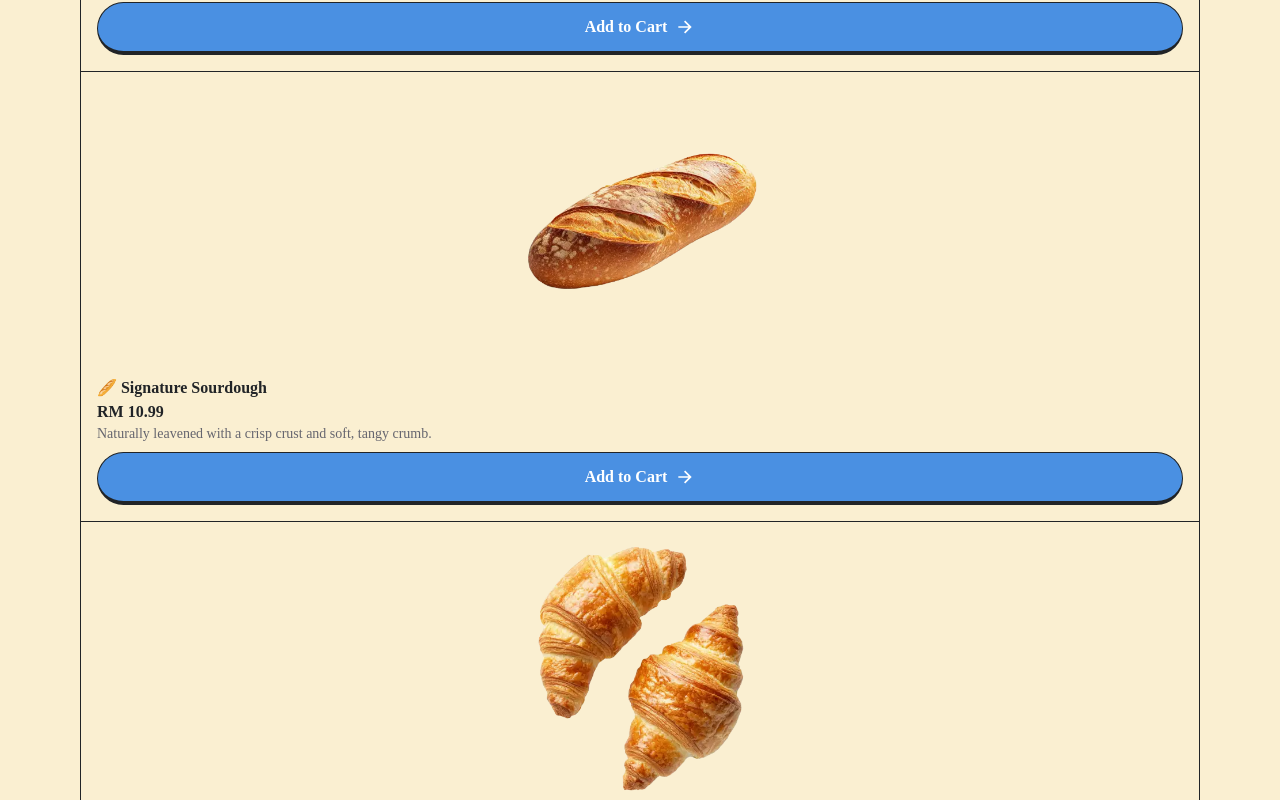
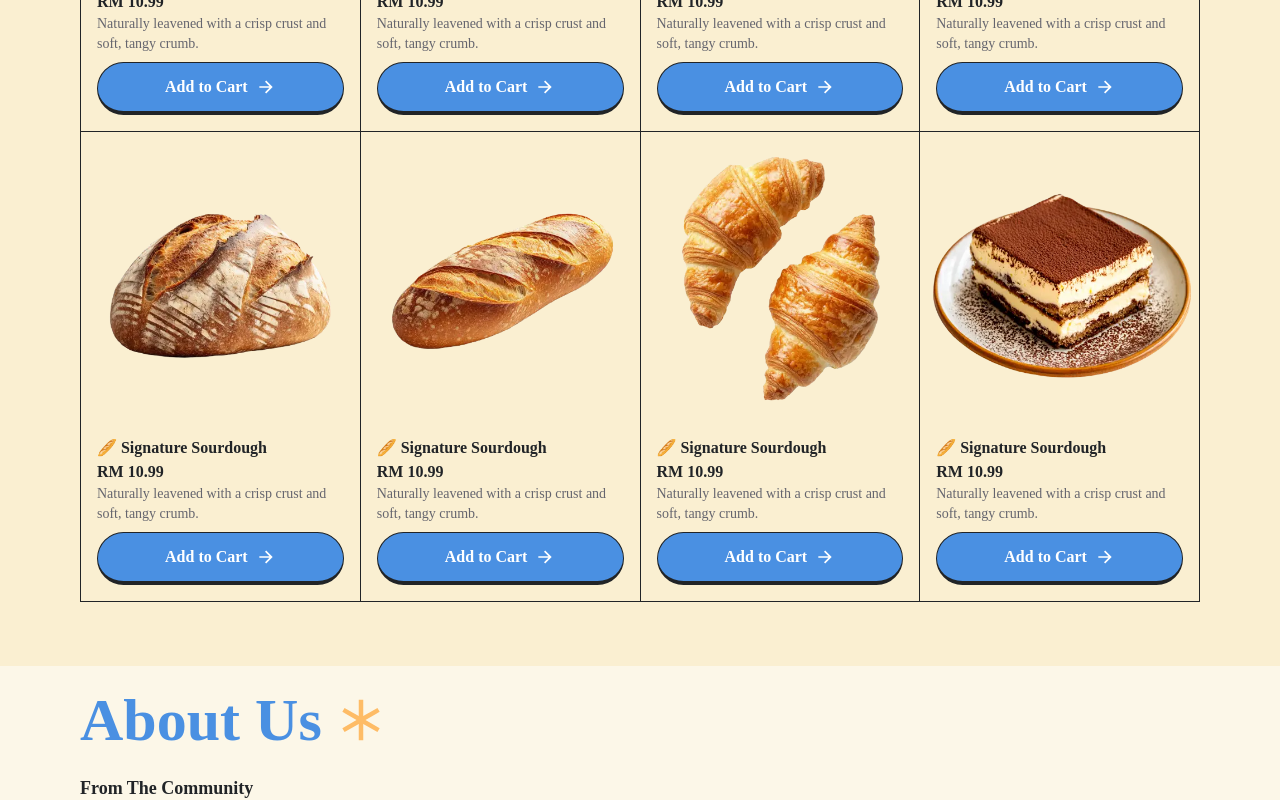
Before and after one commit to primaxoft/dummy-goldencrumb, a Next.js app: page / in a window 1280 px wide. Shown: the part 1320-2120 px from the top of the page. Built offline with nearby package versions, Linux system fonts and the light colour scheme.

Commit message:
feat: section 2 responsive

```diff
--- a/app/Section1.tsx
+++ b/app/Section1.tsx
@@ -2,7 +2,7 @@ import { RiArrowRightLine } from '@remixicon/react';
 
 export default function Section1() {
   return (
-    <section className="max-container flex flex-col gap-12 py-6 sm:py-12 md:flex-row md:gap-16">
+    <section className="max-container flex flex-col gap-12 py-6 sm:py-12 lg:flex-row lg:gap-16">
       <div className="flex flex-col gap-12 md:justify-between">
         <div className="flex flex-col gap-12">
           <div className="flex flex-col gap-4">
@@ -39,7 +39,7 @@ export default function Section1() {
           Baked by the best
         </div>
       </div>
-      <img src="/images/curry-puff.webp" alt="Curry puff" className="rounded-3xl md:max-w-[31.25rem]" />
+      <img src="/images/curry-puff.webp" alt="Curry puff" className="rounded-3xl md:max-w-[31.25rem] md:self-center" />
     </section>
   );
 }
--- a/app/Section2.tsx
+++ b/app/Section2.tsx
@@ -3,7 +3,7 @@ import { RiArrowRightLine } from '@remixicon/react';
 export default function Section2() {
   return (
     <div className="bg-primary-100">
-      <section className="max-container flex flex-col gap-8 py-6">
+      <section className="max-container flex flex-col gap-8 py-6 sm:py-16">
         <div className="flex flex-col gap-4">
           <h2 className="text-5xl leading-[3.25rem] font-bold">Baked Fresh, Loved Always</h2>
           <p className="text-justify text-lg leading-[1.5rem] font-bold text-neutral-800">
@@ -11,7 +11,7 @@ export default function Section2() {
             handcrafted with care and passion. Take a peek at our signature bakes — made fresh every day, just for you.
           </p>
         </div>
-        <ul className="bg-foreground grid grid-cols-1 gap-px p-px">
+        <ul className="bg-foreground grid grid-cols-1 gap-px p-px sm:grid-cols-2 md:grid-cols-3 lg:grid-cols-4">
           <li className="bg-primary-100 flex flex-col">
             <div className="flex items-center justify-center">
               <img src="/images/product1.webp" alt="Product 1" className="h-72 w-72 rounded-3xl" />
@@ -28,7 +28,7 @@ export default function Section2() {
               </button>
             </div>
           </li>
-          <div className="bg-primary-100 flex flex-col">
+          <li className="bg-primary-100 flex flex-col">
             <div className="flex items-center justify-center">
               <img src="/images/product2.webp" alt="Product 2" className="h-72 w-72 rounded-3xl" />
             </div>
@@ -43,8 +43,8 @@ export default function Section2() {
                 <RiArrowRightLine size={20} />
               </button>
             </div>
-          </div>
-          <div className="bg-primary-100 flex flex-col">
+          </li>
+          <li className="bg-primary-100 flex flex-col">
             <div className="flex items-center justify-center">
               <img src="/images/product3.webp" alt="Product 3" className="h-72 w-72 rounded-3xl" />
             </div>
@@ -59,8 +59,8 @@ export default function Section2() {
                 <RiArrowRightLine size={20} />
               </button>
             </div>
-          </div>
-          <div className="bg-primary-100 flex flex-col">
+          </li>
+          <li className="bg-primary-100 flex flex-col">
             <div className="flex items-center justify-center">
               <img src="/images/product4.webp" alt="Product 4" className="h-72 w-72 rounded-3xl" />
             </div>
@@ -75,7 +75,72 @@ export default function Section2() {
                 <RiArrowRightLine size={20} />
               </button>
             </div>
-          </div>
+          </li>
+
+          <li className="bg-primary-100 hidden flex-col md:flex">
+            <div className="flex items-center justify-center">
+              <img src="/images/product1.webp" alt="Product 1" className="h-72 w-72 rounded-3xl" />
+            </div>
+            <div className="flex flex-col gap-2 p-4">
+              <div>
+                <h3 className="font-bold">🥖 Signature Sourdough</h3>
+                <strong>RM 10.99</strong>
+                <p className="text-sm text-neutral-800">Naturally leavened with a crisp crust and soft, tangy crumb.</p>
+              </div>
+              <button className="bg-secondary-500 border-foreground flex items-center justify-center gap-2 rounded-full border border-b-4 px-4 py-3 font-bold text-white">
+                Add to Cart
+                <RiArrowRightLine size={20} />
+              </button>
+            </div>
+          </li>
+          <li className="bg-primary-100 hidden flex-col md:flex">
+            <div className="flex items-center justify-center">
+              <img src="/images/product2.webp" alt="Product 2" className="h-72 w-72 rounded-3xl" />
+            </div>
+            <div className="flex flex-col gap-2 p-4">
+              <div>
+                <h3 className="font-bold">🥖 Signature Sourdough</h3>
+                <strong>RM 10.99</strong>
+                <p className="text-sm text-neutral-800">Naturally leavened with a crisp crust and soft, tangy crumb.</p>
+              </div>
+              <button className="bg-secondary-500 border-foreground flex items-center justify-center gap-2 rounded-full border border-b-4 px-4 py-3 font-bold text-white">
+                Add to Cart
+                <RiArrowRightLine size={20} />
+              </button>
+            </div>
+          </li>
+          <li className="bg-primary-100 hidden flex-col lg:flex">
+            <div className="flex items-center justify-center">
+              <img src="/images/product3.webp" alt="Product 3" className="h-72 w-72 rounded-3xl" />
+            </div>
+            <div className="flex flex-col gap-2 p-4">
+              <div>
+                <h3 className="font-bold">🥖 Signature Sourdough</h3>
+                <strong>RM 10.99</strong>
+                <p className="text-sm text-neutral-800">Naturally leavened with a crisp crust and soft, tangy crumb.</p>
+              </div>
+              <button className="bg-secondary-500 border-foreground flex items-center justify-center gap-2 rounded-full border border-b-4 px-4 py-3 font-bold text-white">
+                Add to Cart
+                <RiArrowRightLine size={20} />
+              </button>
+            </div>
+          </li>
+          <li className="bg-primary-100 hidden flex-col lg:flex">
+            <div className="flex items-center justify-center">
+              <img src="/images/product4.webp" alt="Product 4" className="h-72 w-72 rounded-3xl" />
+            </div>
+            <div className="flex flex-col gap-2 p-4">
+              <div>
+                <h3 className="font-bold">🥖 Signature Sourdough</h3>
+                <strong>RM 10.99</strong>
+                <p className="text-sm text-neutral-800">Naturally leavened with a crisp crust and soft, tangy crumb.</p>
+              </div>
+              <button className="bg-secondary-500 border-foreground flex items-center justify-center gap-2 rounded-full border border-b-4 px-4 py-3 font-bold text-white">
+                Add to Cart
+                <RiArrowRightLine size={20} />
+              </button>
+            </div>
+          </li>
         </ul>
       </section>
     </div>
```
